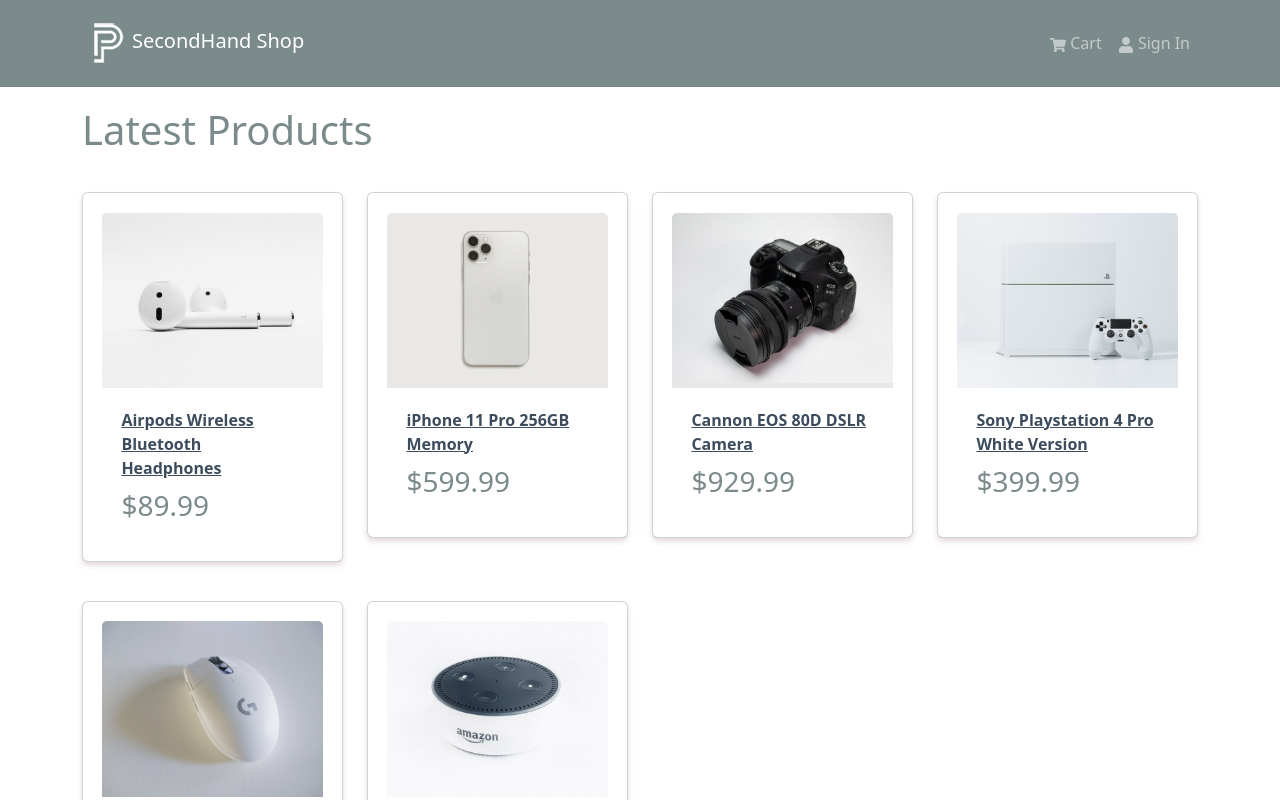
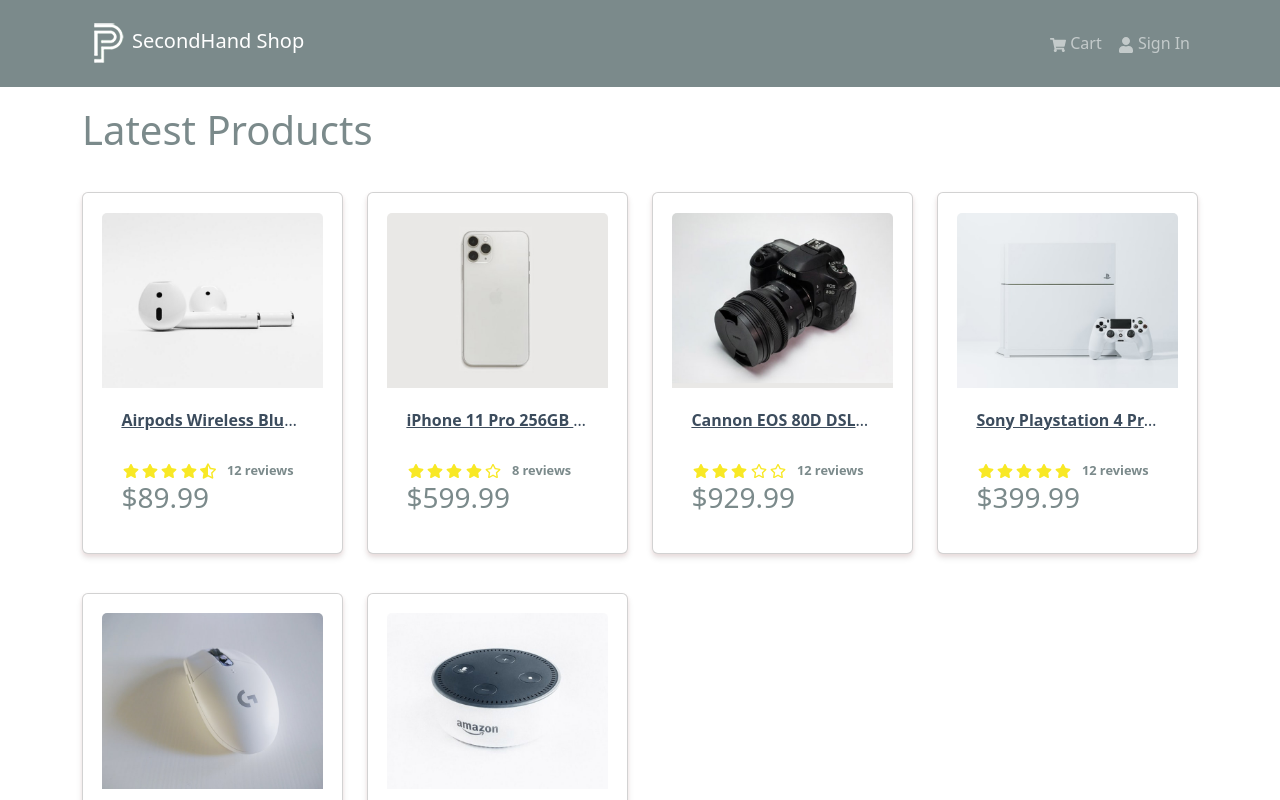
Before and after one commit to mbArturas/secondhandshop, a React (Create React App) app in the folder frontend/: page / in a window 1280 px wide. Shown: the top 800 px of the page. Built offline with nearby package versions, Linux system fonts and the light colour scheme.

Commit message:
Rating Component

```diff
--- a/frontend/src/components/Product.jsx
+++ b/frontend/src/components/Product.jsx
@@ -1,27 +1,32 @@
-import { Card } from 'react-bootstrap'
-import { Link } from 'react-router-dom'
+import { Card } from 'react-bootstrap';
+import { Link } from 'react-router-dom';
+import Rating from './Rating';
 
 const Product = ({ product }) => {
   return (
-    <Card className="my-3 p-3 rounded">
+    <Card className='my-3 p-3 rounded'>
       <Link onTouchCancelCapture={`/product/${product._id}`}>
-            <Card.Img src={product.image} variant="top" />
+        <Card.Img src={product.image} variant='top' />
       </Link>
 
       <Card.Body>
         <Link to={`/product/${product._id}`}>
-                <Card.Title as="div">
+          <Card.Title as='div' className='product-title'>
             <strong>{product.name}</strong>
           </Card.Title>
         </Link>
 
-            <Card.Text as="h3">
-                ${product.price}
+        <Card.Text as='div'>
+          <Rating
+            value={product.rating}
+            text={`${product.numReviews} reviews`}
+          />
         </Card.Text>
+
+        <Card.Text as='h3'>${product.price}</Card.Text>
       </Card.Body>
+    </Card>
+  );
+};
 
-    </Card>
-  )
-}
-
-export default Product
+export default Product;
--- /dev/null
+++ b/frontend/src/components/Rating.jsx
@@ -0,0 +1,56 @@
+import { FaStar, FaStarHalfAlt, FaRegStar } from 'react-icons/fa';
+
+const Rating = ({ value, text }) => {
+  return (
+    <div className='rating'>
+      <span>
+        {value >= 1 ? (
+          <FaStar />
+        ) : value >= 0.5 ? (
+          <FaStarHalfAlt />
+        ) : (
+          <FaRegStar />
+        )}
+      </span>
+      <span>
+        {value >= 2 ? (
+          <FaStar />
+        ) : value >= 1.5 ? (
+          <FaStarHalfAlt />
+        ) : (
+          <FaRegStar />
+        )}
+      </span>
+      <span>
+        {value >= 3 ? (
+          <FaStar />
+        ) : value >= 2.5 ? (
+          <FaStarHalfAlt />
+        ) : (
+          <FaRegStar />
+        )}
+      </span>
+      <span>
+        {value >= 4 ? (
+          <FaStar />
+        ) : value >= 3.5 ? (
+          <FaStarHalfAlt />
+        ) : (
+          <FaRegStar />
+        )}
+      </span>
+      <span>
+        {value >= 5 ? (
+          <FaStar />
+        ) : value >= 4.5 ? (
+          <FaStarHalfAlt />
+        ) : (
+          <FaRegStar />
+        )}
+      </span>
+      <span className='rating-text'>{text && text}</span>
+    </div>
+  );
+};
+
+export default Rating;
--- a/frontend/src/index.js
+++ b/frontend/src/index.js
@@ -15,11 +15,11 @@
 
 const router = createBrowserRouter(
   createRoutesFromElements(
-    <Route path="/" element={<App />}>
-      <Route index={true} path="/" element={<HomeScreen />} />
+    <Route path='/' element={<App />}>
+      <Route index={true} path='/' element={<HomeScreen />} />
     </Route>
   )
-)
+);
 
 const root = ReactDOM.createRoot(document.getElementById('root'));
 root.render(
```
Lines whose indentation alone changed are shown as unchanged.
